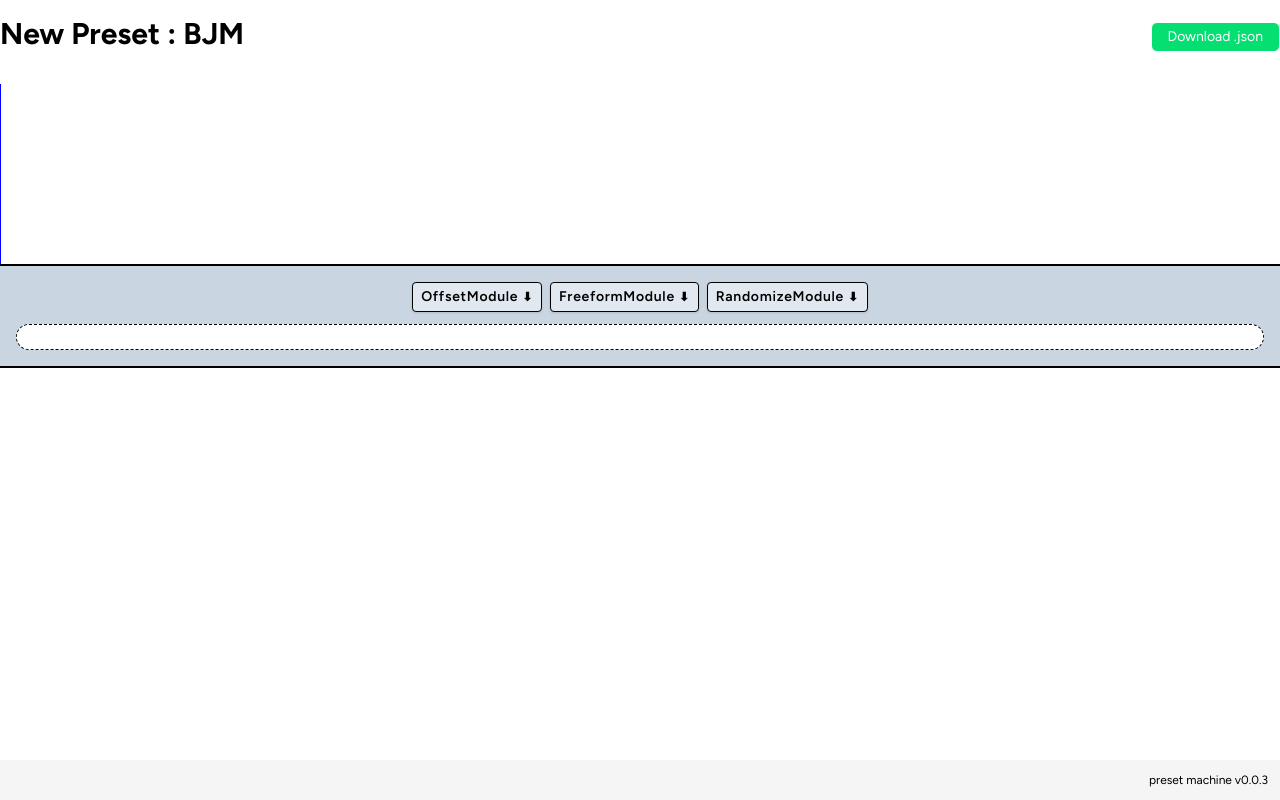
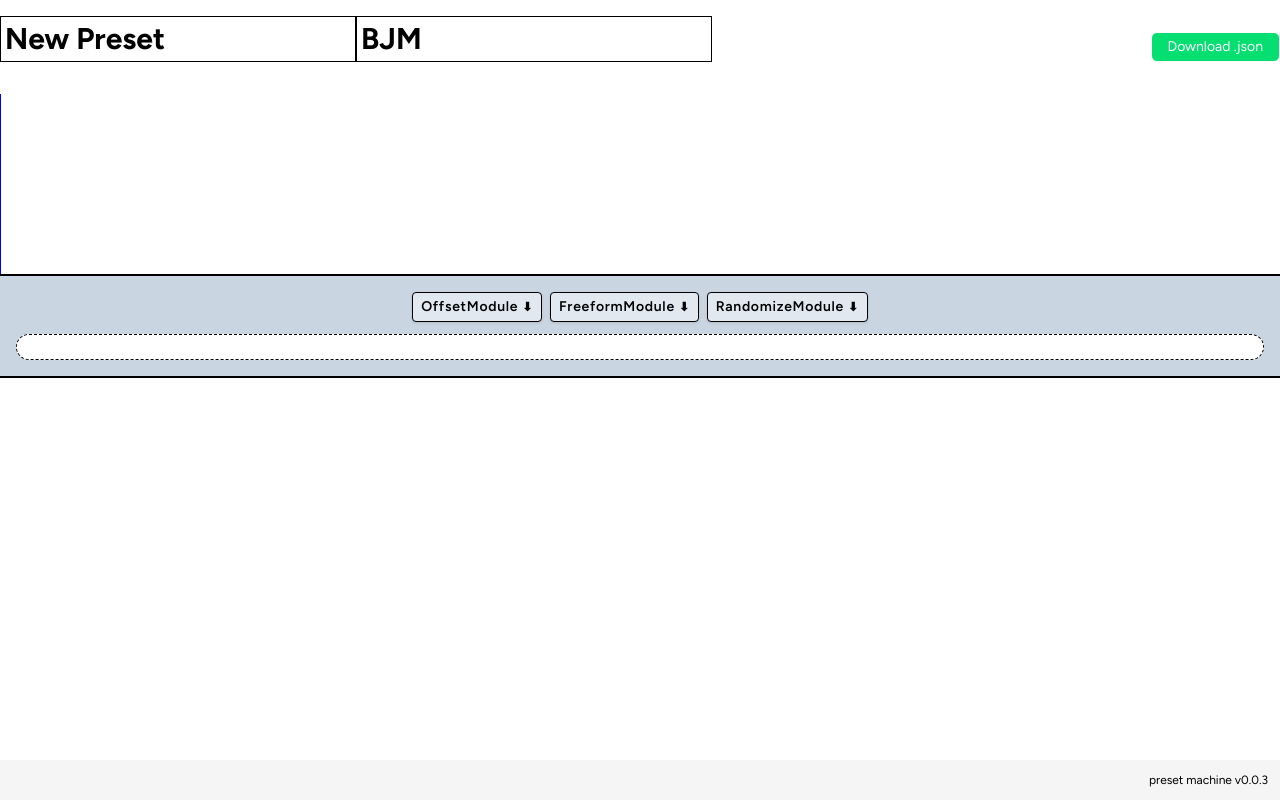
Before and after one commit to ofsound/preset-machine, a Vue app: page / in a window 1280 px wide. Built offline with nearby package versions, Linux system fonts and the light colour scheme.

Commit message:
Preset Name and author now editable

```diff
--- a/src/components/AppHeader.vue
+++ b/src/components/AppHeader.vue
@@ -1,7 +1,7 @@
 <script setup lang="ts">
+import { useStore } from '@/stores/store'
+
 import JsonSave from '@/components/JsonSave.vue'
-
-import { useStore } from '@/stores/store'
 
 const store = useStore()
 </script>
@@ -9,7 +9,20 @@ const store = useStore()
 <template>
   <div class="mb-4 flex items-end justify-between">
     <h1 class="py-4 text-center text-3xl font-bold">
-      {{ store.preset.name }} : {{ store.preset.author }}
+      <input
+        type="text"
+        id="preset-name"
+        name="preset-name"
+        v-model="store.preset.name"
+        class="border p-1 font-bold"
+      />
+      <input
+        type="text"
+        id="preset-author"
+        name="preset-author"
+        v-model="store.preset.author"
+        class="border p-1 font-bold"
+      />
     </h1>
     <JsonSave />
   </div>
```
